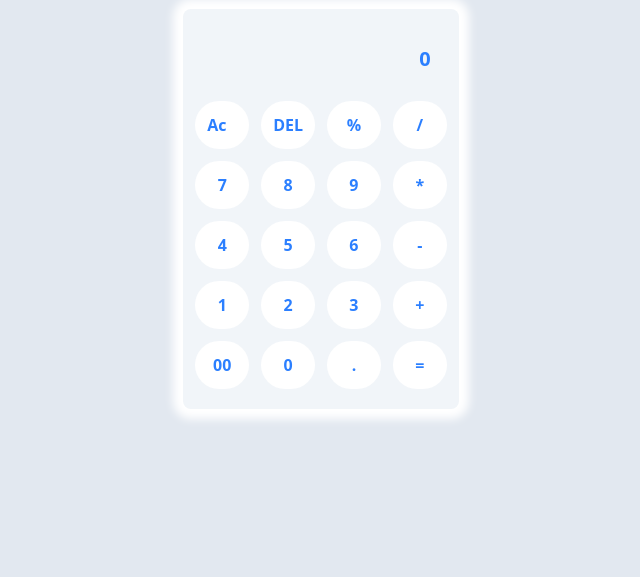
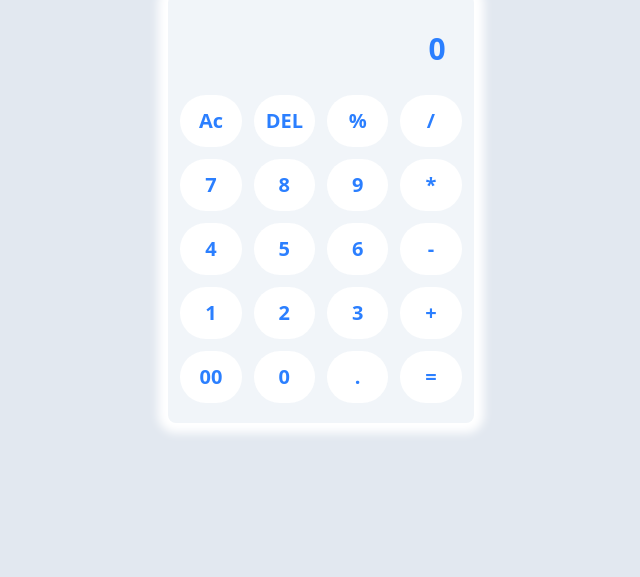
Before and after one commit to Rayhan-Rony/calculator, a plain HTML site: page index.html in a window 1280 px wide. Shown: the part 223-800 px from the top of the page, without its empty margins (319-959 px from the left). Drawn offline with nearby package versions, Linux system fonts and the light colour scheme.

Commit message:
completed design for pc only

```diff
--- a/index.html
+++ b/index.html
@@ -19,11 +19,15 @@
       </h1>
 
       <section
-        class="bg-slate-100 grid grid-cols-4 text-blue-500 font-semibold px-3 py-5 gap-3 rounded-lg s"
+        class="bg-slate-100 grid grid-cols-4 text-blue-500 font-semibold text-xl px-3 py-5 gap-3 rounded-lg s"
       >
-        <div class="col-span-4 text-right text-xl p-4 rounded-xl">0</div>
+        <div class="col-span-4 text-right text-3xl p-4 rounded-xl">
+          <p>0</p>
+        </div>
         <div class="key cursor-pointer">
-          <p class="bg-white rounded-full p-3 keyText-1">Ac</p>
+          <p class="bg-white rounded-full p-3 keyText-1 flex justify-center">
+            Ac
+          </p>
         </div>
         <div class="key cursor-pointer">
           <p class="bg-white rounded-full p-3 keyText-2 flex justify-center">
```
